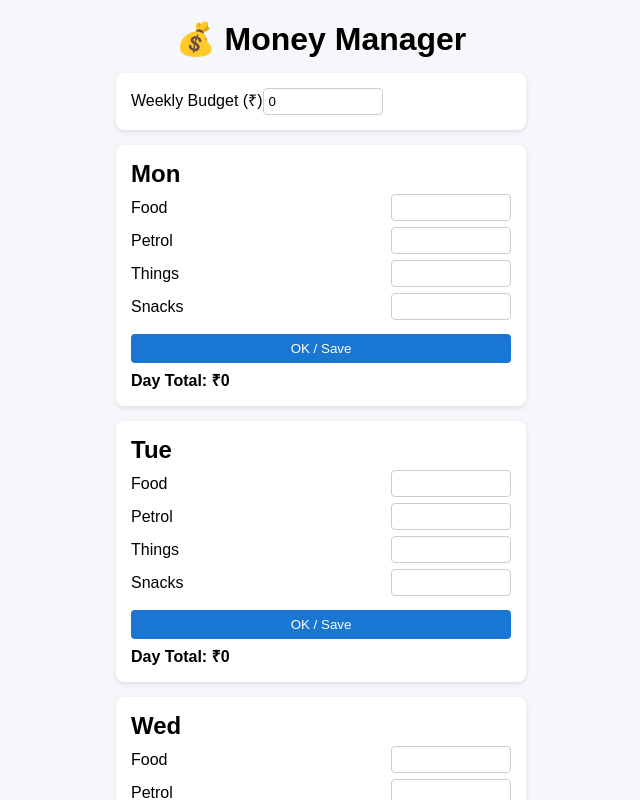
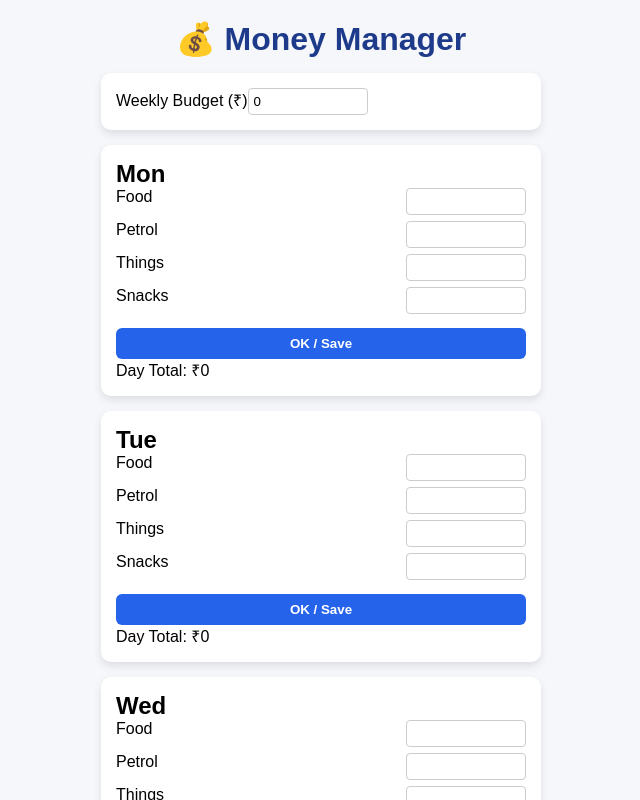
Before and after one commit to RadhakrishnanSA/Money_manager, a React (Vite) app: page / in a window 1280 px wide. Shown: the top 800 px of the page, without its empty margins (319-959 px from the left). Built offline with nearby package versions, Linux system fonts and the light colour scheme.

Commit message:
Update App.css

```diff
--- a/src/App.css
+++ b/src/App.css
@@ -1,11 +1,12 @@
 .container {
-  max-width: 450px;
+  max-width: 480px;
   margin: auto;
   padding: 20px;
 }
 
 h1 {
   text-align: center;
+  color: #1e3a8a;
   margin-bottom: 15px;
 }
 
@@ -13,15 +14,19 @@ h1 {
   background: white;
   padding: 15px;
   margin-bottom: 15px;
-  border-radius: 8px;
-  box-shadow: 0 2px 5px rgba(0, 0, 0, 0.1);
+  border-radius: 10px;
+  box-shadow: 0 4px 8px rgba(0, 0, 0, 0.1);
+}
+
+.day-title {
+  color: #0f172a;
+  margin-bottom: 10px;
 }
 
 .row {
   display: flex;
   justify-content: space-between;
-  align-items: center;
-  margin: 6px 0;
+  margin-bottom: 6px;
 }
 
 .row span {
@@ -37,23 +42,28 @@ input {
 
 button {
   margin-top: 8px;
-  padding: 7px;
+  padding: 8px;
   width: 100%;
-  background: #1976d2;
+  border: none;
+  border-radius: 6px;
+  background: #2563eb;
   color: white;
-  border: none;
-  border-radius: 4px;
+  font-weight: bold;
   cursor: pointer;
 }
 
-.total {
-  margin-top: 6px;
+button.secondary {
+  background: #16a34a;
+}
+
+.summary-box {
+  background: #e0f2fe;
+  padding: 15px;
+  border-radius: 10px;
+  margin-top: 10px;
+}
+
+.summary-box p {
+  margin: 6px 0;
   font-weight: bold;
 }
-
-.summary {
-  background: #e3f2fd;
-  padding: 15px;
-  border-radius: 8px;
-  font-weight: bold;
-}
```
